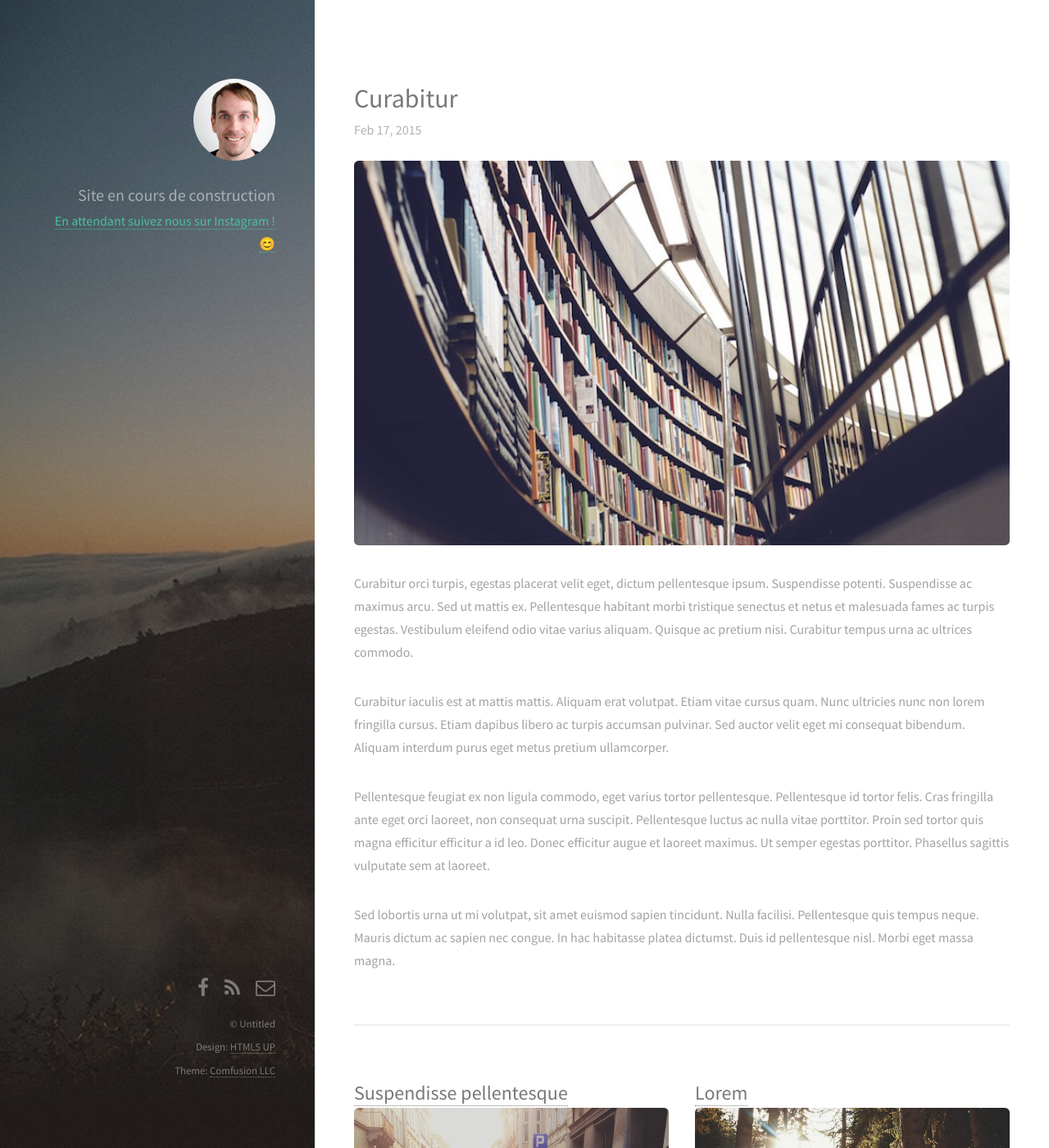
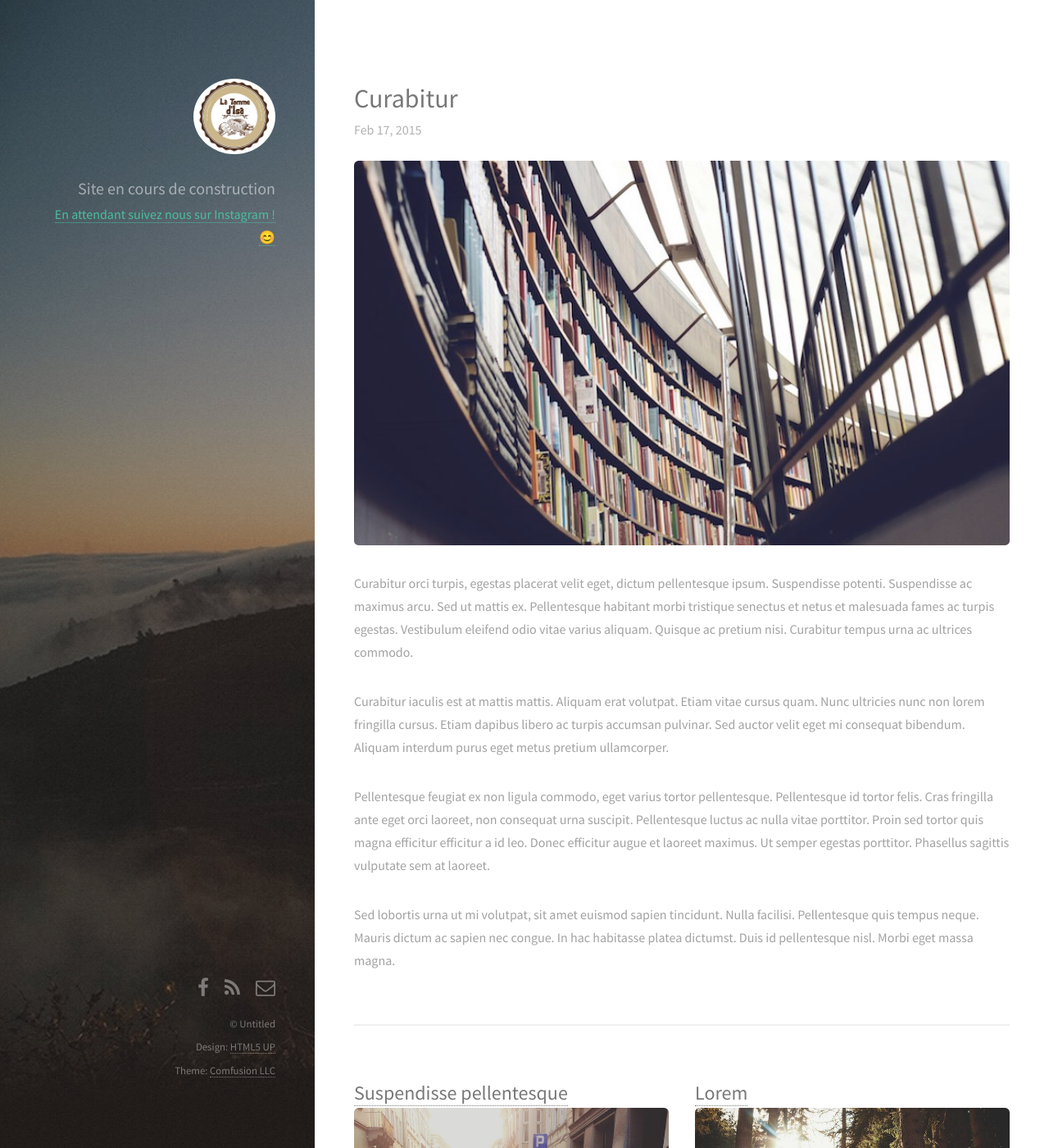
Before and after one commit to SachaCR/la-tomme-disa, a Jekyll site: the page built from index.html, in a window 1280 px wide and 1400 px high. Shown: the whole window at 82% size. Built offline with Jekyll 4.4.1, drawn with Linux system fonts in a browser that asks for light colours; nearby versions of some CDN libraries.

Commit message:
Add logo

```diff
--- a/_layouts/default.html
+++ b/_layouts/default.html
@@ -25,7 +25,7 @@
 
 	<body id="top">
     <header id="header">
-      <a href="{{ site.url }}" class="image avatar"><img class="editable" src="/images/avatar.jpg" alt="{{ site.author.name }}"></a>
+      <a href="{{ site.url }}" class="image logo"><img class="editable" src="/images/logo.png" alt="{{ site.author.name }}"></a>
       <h1 class="editable">Site en cours de construction</h1>
 			<p>
 				<a href="https://instagram.com/tomme_disa?utm_medium=copy_link">En attendant suivez nous sur Instagram ! 😊</a>
--- a/css/main.css
+++ b/css/main.css
@@ -2071,15 +2071,15 @@
 				width: 100%;
 			}
 
-		.image.avatar {
+		.image.logo {
 			border-radius: 100%;
 		}
 
-			.image.avatar:before {
+			.image.logo:before {
 				display: none;
 			}
 
-			.image.avatar img {
+			.image.logo img {
 				border-radius: 100%;
 				width: 100%;
 			}
@@ -2487,7 +2487,7 @@
 			margin: 0;
 		}
 
-		#header .image.avatar {
+		#header .image.logo {
 			margin: 0 0 1em 0;
 			width: 6.25em;
 		}
```
Also changed, not shown: images/logo.png (added).
